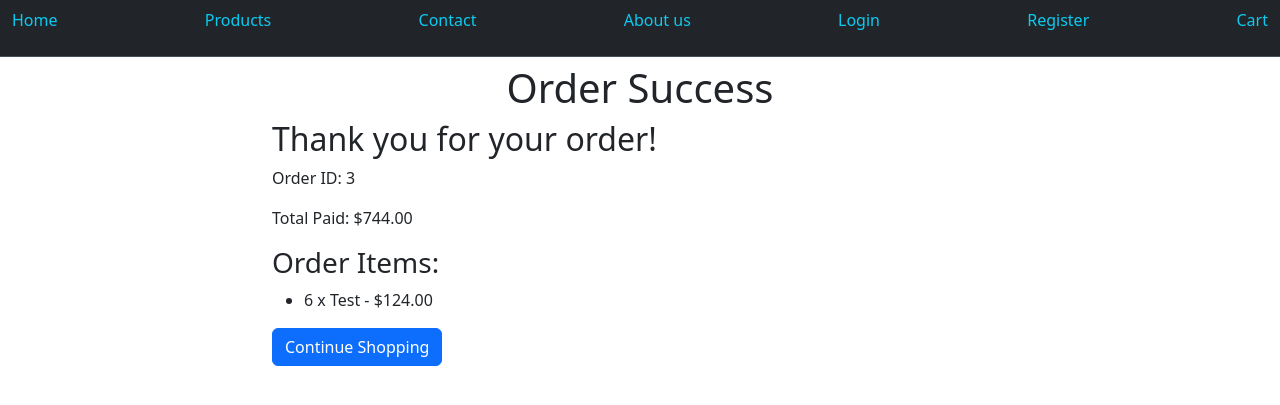
After one commit to tymoneq/E_commerce_store_project, a Django app: page /order-success/3/ in a window 1280 px wide. The commit adds this page. Shown: the top 405 px of the page. Run offline with Django 5.2, Linux system fonts and the light colour scheme; data comes from the database, SQL or seed files in the repository; both versions use the stored data as it was after the commit.

Commit message:
added cart and login interface

```diff
--- a/store/home/models.py
+++ b/store/home/models.py
@@ -1,4 +1,6 @@
 from django.db import models
+from django.contrib.auth.models import User
+
 
 # Create your models here.
 class Product(models.Model):
@@ -12,3 +14,21 @@ class Product(models.Model):
 
     def __str__(self):
         return self.name
+
+
+class Order(models.Model):
+    user = models.ForeignKey(User, on_delete=models.CASCADE, null=True, blank=True)
+    created_at = models.DateTimeField(auto_now_add=True)
+    total_price = models.DecimalField(max_digits=10, decimal_places=2)
+
+    def __str__(self):
+        return f"Order #{self.id}"
+
+class OrderItem(models.Model):
+    order = models.ForeignKey(Order, on_delete=models.CASCADE, related_name='items')
+    product = models.ForeignKey('Product', on_delete=models.CASCADE)
+    quantity = models.PositiveIntegerField()
+    price = models.DecimalField(max_digits=8, decimal_places=2)
+
+    def __str__(self):
+        return f"{self.quantity} x {self.product.name}"
--- a/store/home/templates/home/base.html
+++ b/store/home/templates/home/base.html
@@ -20,12 +20,34 @@
           <li class="nav-item"><a class="nav-link active  text-info" href="{% url 'products' %}">Products</a></li>
           <li class="nav-item"><a class="nav-link active  text-info" href="{% url 'contact' %}">Contact</a></li>
           <li class="nav-item"><a class="nav-link active  text-info" href="{% url 'about' %}">About us</a></li>
-          <li class="nav-item"><a class="nav-link active  text-info" href="{% url 'login' %}">Login</a></li>
-          <li class="nav-item"><a class="nav-link active  text-info" href="{% url 'register' %}">Register</a></li>
-          <li class="nav-item"><a class="nav-link active  text-info" href="{% url 'cart' %}">Cart</a></li>
+
+          {% if user.is_authenticated %}
+            <li class="nav-item"><a class="nav-link active  text-info" href="{% url 'profile' %}">Profile</a></li>
+            <form action="{% url 'logout' %}" method="post">
+              {% csrf_token %}
+              <button type="submit" class="btn btn-link nav-link active text-info" style="text-decoration: none;">Logout</button>
+            </form>
+
+
+          {% else %}
+            <li class="nav-item"><a class="nav-link active  text-info" href="{% url 'login' %}">Login</a></li>
+            <li class="nav-item"><a class="nav-link active  text-info" href="{% url 'register' %}">Register</a></li>
+          {% endif %}
+
+          <li class="nav-item"><a class="nav-link active  text-info" href="{% url 'view_cart' %}">Cart</a></li>
         </ul>
     </nav>
     <script src="https://cdn.jsdelivr.net/npm/bootstrap@5.3.6/dist/js/bootstrap.bundle.min.js" integrity="sha384-j1CDi7MgGQ12Z7Qab0qlWQ/Qqz24Gc6BM0thvEMVjHnfYGF0rmFCozFSxQBxwHKO" crossorigin="anonymous"></script>
+
+
+  {% if messages %}
+    {% for message in messages %}
+      <div class="alert alert-{{ message.tags }}">
+        {{ message }}
+      </div>
+    {% endfor %}
+  {% endif %}
+
   {% block content %}{% endblock %}
 </body>
 </html>
--- /dev/null
+++ b/store/home/templates/home/order_success.html
@@ -0,0 +1,28 @@
+{% extends "home/base.html" %}
+
+{% block title %}Order Success{% endblock %}
+
+{% block content %}
+
+<div class="container mt-5 pt-3">
+  <div class="row justify-content-center">
+    <div class="col-md-8">
+      <h1 class="text-center">Order Success</h1>
+
+<h2>Thank you for your order!</h2>
+<p>Order ID: {{ order.id }}</p>
+<p>Total Paid: ${{ order.total_price }}</p>
+
+<h3>Order Items:</h3>
+<ul>
+  {% for item in order.items.all %}
+    <li>{{ item.quantity }} x {{ item.product.name }} - ${{ item.price }}</li>
+  {% endfor %}
+</ul>
+
+<a href="{% url 'products' %}" class="btn btn-primary">Continue Shopping</a>
+ </div>
+</div>
+
+
+{% endblock %}
--- a/store/home/templates/home/products.html
+++ b/store/home/templates/home/products.html
@@ -17,7 +17,10 @@
         <p>Category: {{ product.category.name }}</p>
         <p>{{ product.description }}</p>
         <p>Price: ${{ product.price }}</p>
-        <button>Add to Cart</button>
+        <form method="post" action="{% url 'add_to_cart' product.id %}">
+          {% csrf_token %}
+            <button type="submit" class="btn btn-primary">Add to Cart</button>
+        </form>
       </div>
     {% endfor %}
   </div>
--- a/store/home/urls.py
+++ b/store/home/urls.py
@@ -7,8 +7,12 @@ urlpatterns = [
     path('products/', views.products, name='products'),  # Products page of the store
     path('contact/', views.contact, name='contact'),  # Contact page of the store
     path('about/', views.about, name='about'),  # About page of the store
+    path('profile/', views.profile, name='profile'),  # Profile page of the store
     path('login/', auth_views.LoginView.as_view(template_name='home/login.html'), name='login'),
-    path('logout/', auth_views.LogoutView.as_view(), name='logout'),
+    path('logout/', auth_views.LogoutView.as_view(next_page='login'), name='logout'),
     path('register/', views.register, name='register'),  # Register page of the store
-    path('cart/', views.cart, name='cart'),  # Cart page of the store
+    path('cart/', views.view_cart, name='view_cart'),  # Cart page of the store
+    path('add-to-cart/<int:product_id>/', views.add_to_cart, name='add_to_cart'),
+    path('checkout/', views.checkout, name='checkout'),  # Checkout page of the store
+    path('order-success/<int:order_id>/', views.order_success, name='order_success'),
 ]
--- a/store/home/views.py
+++ b/store/home/views.py
@@ -1,8 +1,9 @@
-from django.shortcuts import render
-from .models import Product
+from django.shortcuts import render,redirect
+from .models import Product, Order, OrderItem
+from django.contrib.auth.decorators import login_required
 from .forms import UserRegistrationForm
 from django.contrib import messages
-from django.shortcuts import redirect
+
 
 def home(request):
     return render(request, 'home/home.html')
@@ -17,6 +18,12 @@ def contact(request):
 def about(request):
     return render(request, 'home/about.html')
 
+def profile(request):
+    if request.method == 'POST':
+        # Handle profile update logic here
+        messages.success(request, 'Profile updated successfully!')
+    return render(request, 'home/profile.html')
+
 def login(request):
     return render(request, 'home/login.html')
 
@@ -30,5 +37,79 @@ def register(request):
         form = UserRegistrationForm()
     return render(request, 'home/register.html', {'form': form})
 
-def cart(request):
-    return render(request, 'home/cart.html')
+
+def add_to_cart(request, product_id):
+    cart = request.session.get('cart', {})
+
+    if isinstance(product_id, int):
+        product_id = str(product_id)
+    if str(product_id) not in cart:
+        # If product_id is not in the cart, add it with quantity 1
+        cart[product_id] = 1
+    else:
+        cart[product_id] += 1
+    request.session['cart'] = cart
+    messages.success(request, "Product added to cart!")
+    return redirect('products')  # or wherever you want to go
+
+
+def view_cart(request):
+    cart = request.session.get('cart', {})  # {product_id: quantity}
+
+    product_ids = cart.keys()
+    products = Product.objects.filter(id__in=product_ids)
+
+    cart_items = []
+    total_price = 0
+
+    for product in products:
+        quantity = cart.get(str(product.id)) or cart.get(product.id)
+        subtotal = product.price * quantity
+        total_price += subtotal
+
+        cart_items.append({
+            'product': product,
+            'quantity': quantity,
+            'subtotal': subtotal,
+        })
+
+    return render(request, 'home/cart.html', {
+        'cart_items': cart_items,
+        'total_price': total_price,
+    })
+
+def order_success(request, order_id):
+    order = Order.objects.get(id=order_id)
+    return render(request, 'home/order_success.html', {'order': order})
+
+
+@login_required
+def checkout(request):
+    cart = request.session.get('cart', {})
+    if not cart:
+        messages.error(request, "Your cart is empty!")
+        return redirect('products')
+
+    product_ids = cart.keys()
+    products = Product.objects.filter(id__in=product_ids)
+
+    total_price = 0
+    order_items = []
+
+    for product in products:
+        quantity = cart.get(str(product.id)) or cart.get(product.id)
+        subtotal = product.price * quantity
+        total_price += subtotal
+        order_items.append((product, quantity, product.price))
+
+    # Create order
+    order = Order.objects.create(user=request.user, total_price=total_price)
+
+    for product, quantity, price in order_items:
+        OrderItem.objects.create(order=order, product=product, quantity=quantity, price=price)
+
+    # Clear cart
+    request.session['cart'] = {}
+    messages.success(request, "Checkout successful! Your order has been placed.")
+
+    return redirect('order_success', order_id=order.id)
--- a/store/store/settings.py
+++ b/store/store/settings.py
@@ -130,3 +130,4 @@ MEDIA_ROOT = BASE_DIR / 'media'
 
 LOGIN_REDIRECT_URL = '/'  # where to go after successful login
 LOGOUT_REDIRECT_URL = '/login/'  # where to go after logout
+LOGIN_URL = '/login/'  # or your actual login URL
```
Also changed, not shown: store/home/forms.py (+2 -6 lines), store/home/templates/home/cart.html (+36 -0 lines), store/home/templates/home/profile.html (added, +25 -0 lines), store/db.sqlite3, store/home/migrations/0006_order_orderitem.py (added), 1 other file.
